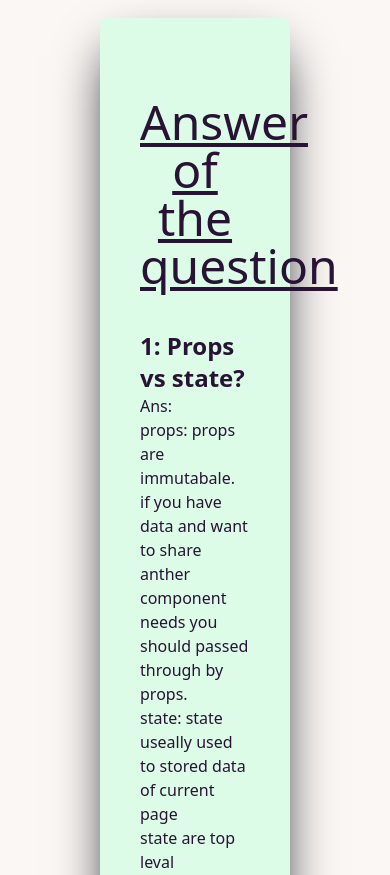
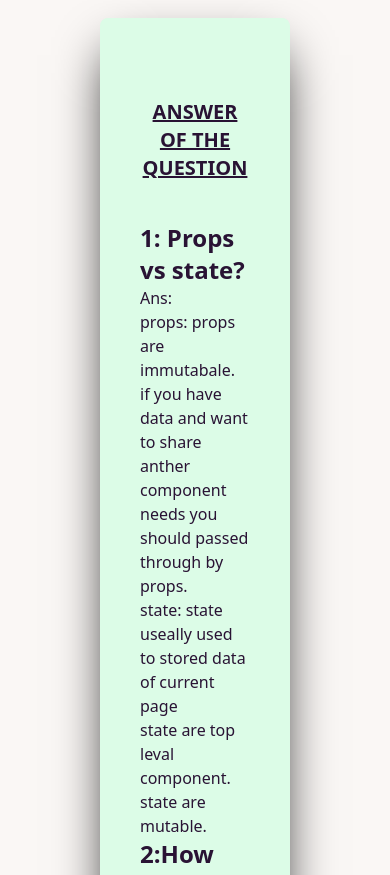
Before and after one commit to jahed121421/Knowladge_cafe, a React (Vite) app: page / in a window 390 px wide. Shown: the part 2662-3537 px from the top of the page. Built offline with nearby package versions, Linux system fonts and the light colour scheme.

Commit message:
fully responsive makeing

```diff
--- a/src/Components/Answer/Answer.jsx
+++ b/src/Components/Answer/Answer.jsx
@@ -3,7 +3,7 @@ import React from "react";
 const Answer = () => {
   return (
     <div className="bg-green-100 p-10 rounded-lg shadow-black shadow-2xl">
-      <h1 className="my-10 sm:my-0 text-center sm:text-xl text-5xl font-bolder underline">
+      <h1 className="my-10 text-center text-xl uppercase font-bold underline">
         Answer of the question
       </h1>
       <ul>
@@ -27,7 +27,6 @@ const Answer = () => {
           Ans:
           <ul>
             <li>
-              {" "}
               useState have 2 values <br />
               useState work like hook and it can be used to keep track different
               data like strings number etc. <br />
```
